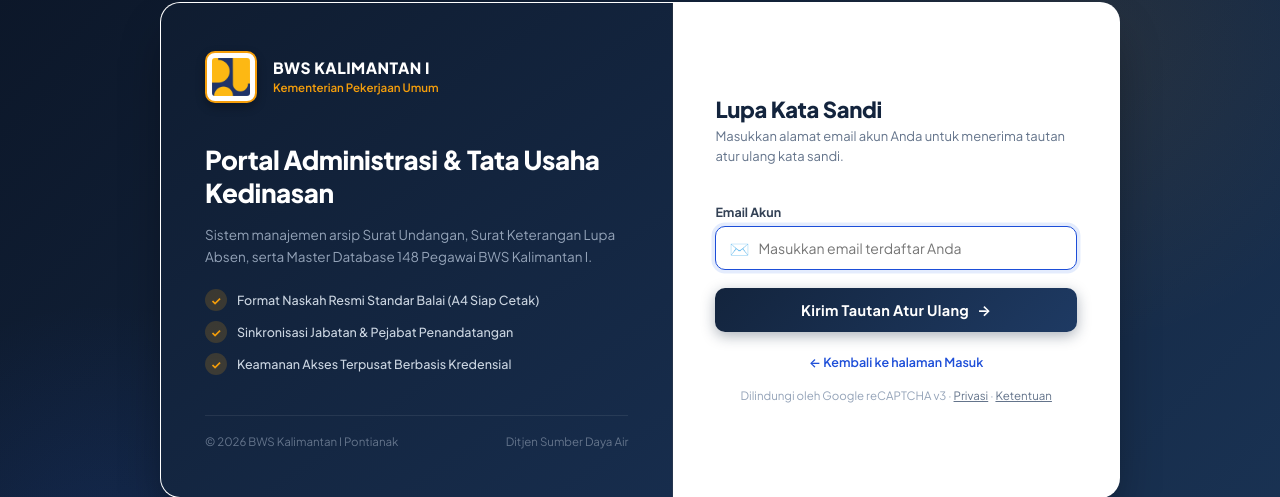
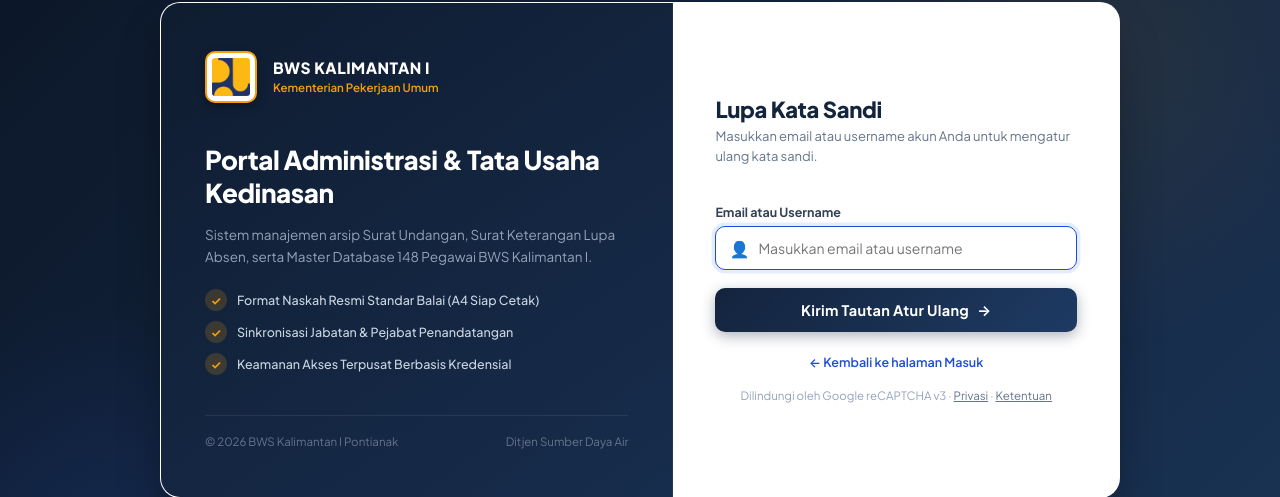
Before and after one commit to dinarridhom-commits/buat_suket, a Laravel app: page /forgot-password in a window 1280 px wide; the page is wider, and only the part inside the window is pictured. Shown: the part 150-647 px from the top of that part. Run offline with Laravel 12, Linux system fonts and the light colour scheme; data comes from the database, SQL or seed files in the repository.

Commit message:
feat: dukung lookup username atau email di Lupa Kata Sandi

```diff
--- a/app/Http/Controllers/AuthController.php
+++ b/app/Http/Controllers/AuthController.php
@@ -96,42 +96,44 @@ class AuthController extends Controller
     }
 
     /**
-     * Kirim tautan atur ulang kata sandi
+     * Kirim tautan atur ulang kata sandi (menerima email atau username)
      */
     public function sendResetLink(Request $request)
     {
         $request->validate([
-            'email' => 'required|email',
+            'login' => 'required|string',
         ], [
-            'email.required' => 'Alamat email wajib diisi.',
-            'email.email'    => 'Format alamat email tidak valid.',
+            'login.required' => 'Email atau Username wajib diisi.',
         ]);
 
-        $this->assertRecaptchaV3($request, 'forgot_password', 'email');
+        $this->assertRecaptchaV3($request, 'forgot_password', 'login');
 
         $throttleKey = 'pwreset|' . $request->ip();
         if (RateLimiter::tooManyAttempts($throttleKey, 5)) {
             $seconds = RateLimiter::availableIn($throttleKey);
             throw ValidationException::withMessages([
-                'email' => "Terlalu banyak permintaan reset. Coba lagi dalam {$seconds} detik.",
+                'login' => "Terlalu banyak permintaan reset. Coba lagi dalam {$seconds} detik.",
             ]);
         }
         RateLimiter::hit($throttleKey, 60);
 
-        $user = null;
-        Password::sendResetLink($request->only('email'), function (User $matchedUser, string $token) use (&$user) {
-            $user = $matchedUser;
-            $matchedUser->sendPasswordResetNotification($token);
+        $loginInput = mb_strtolower(trim((string) $request->input('login')));
+        $matched    = User::whereRaw('LOWER(email) = ? OR LOWER(name) = ?', [$loginInput, $loginInput])->first();
+
+        if ($matched) {
+            Password::sendResetLink(['email' => $matched->email], function (User $user, string $token) {
+                $user->sendPasswordResetNotification($token);
 
                 if (app()->environment('local') && config('app.debug') && config('mail.default') === 'log') {
                     session()->flash('dev_reset_url', route('password.reset', [
                         'token' => $token,
-                    'email' => $matchedUser->email,
+                        'email' => $user->email,
                     ]));
                 }
             });
+        }
 
-        return back()->with('status', 'Jika alamat email terdaftar di sistem, tautan atur ulang kata sandi telah dikirim ke email Anda.');
+        return back()->with('status', 'Jika email atau username terdaftar di sistem, tautan atur ulang kata sandi telah dikirim.');
     }
 
     /**
--- a/resources/views/auth/forgot-password.blade.php
+++ b/resources/views/auth/forgot-password.blade.php
@@ -5,7 +5,7 @@
 @section('form_content')
     <div class="form-heading">
         <h3>Lupa Kata Sandi</h3>
-        <p>Masukkan alamat email akun Anda untuk menerima tautan atur ulang kata sandi.</p>
+        <p>Masukkan email atau username akun Anda untuk mengatur ulang kata sandi.</p>
     </div>
 
     @if(session('status'))
@@ -17,7 +17,7 @@
 
     @if(session('dev_reset_url'))
         <div class="dev-reset-box">
-            <div><strong>Mode Lokal (MAIL_MAILER=log):</strong> Server email belum dikonfigurasi. Gunakan tautan langsung berikut untuk mengatur ulang kata sandi:</div>
+            <div><strong>Mode Lokal (MAIL_MAILER=log):</strong> Server email belum dikonfigurasi. Klik tombol berikut untuk langsung mengatur ulang kata sandi:</div>
             <a href="{{ session('dev_reset_url') }}">Buka Halaman Reset Kata Sandi</a>
         </div>
     @endif
@@ -34,12 +34,12 @@
         <input type="hidden" name="g-recaptcha-response" id="recaptchaTokenForgot">
 
         <div class="form-group">
-            <label class="form-label" for="email">Email Akun</label>
+            <label class="form-label" for="login">Email atau Username</label>
             <div class="input-wrap">
-                <span class="input-icon">✉️</span>
-                <input type="email" name="email" id="email" class="form-control"
-                       value="{{ old('email') }}"
-                       placeholder="Masukkan email terdaftar Anda" required autofocus autocomplete="email">
+                <span class="input-icon">👤</span>
+                <input type="text" name="login" id="login" class="form-control"
+                       value="{{ old('login') }}"
+                       placeholder="Masukkan email atau username" required autofocus autocomplete="username">
             </div>
         </div>
 
```
Lines whose indentation alone changed are shown as unchanged.
